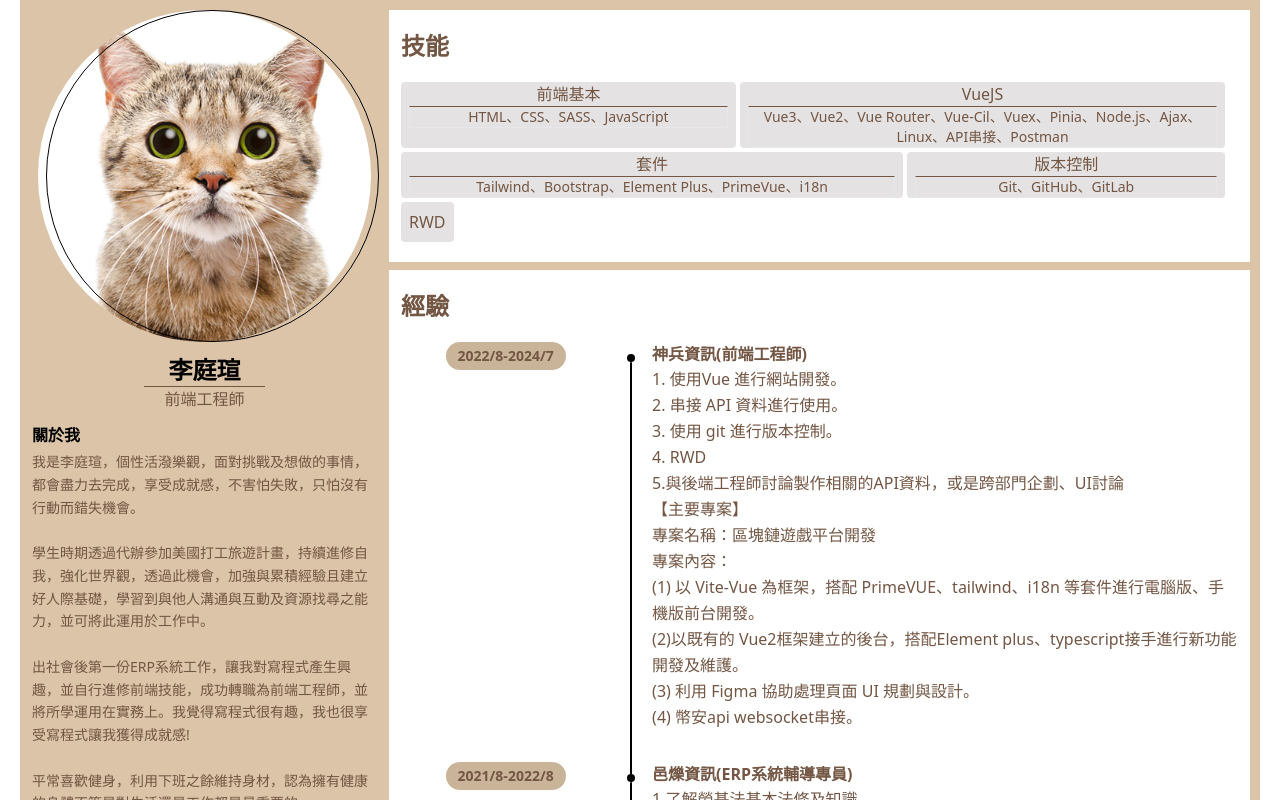
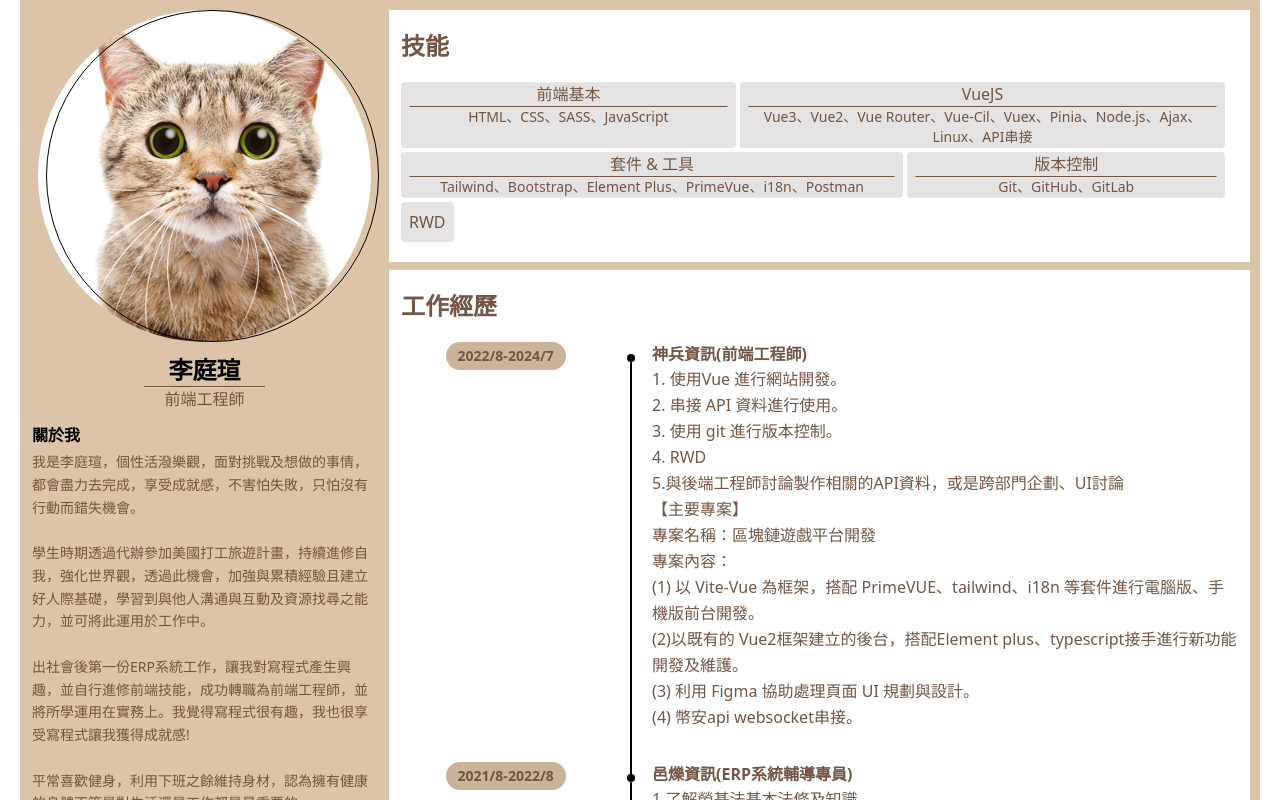
Before and after one commit to tingxuan0911/myResume, a Vue app: page / in a window 1280 px wide. Shown: the top 800 px of the page. Built offline with nearby package versions, Linux system fonts and the light colour scheme.

Commit message:
一些修改

```diff
--- a/index.html
+++ b/index.html
@@ -2,10 +2,10 @@
 <html lang="en">
   <head>
     <meta charset="UTF-8">
-    <!-- <link rel="icon" href="/favicon.ico"> -->
+    <link rel="icon" href="/src/img/resumeIcon.jpg">
     <meta name="viewport" content="width=device-width, initial-scale=1.0">
     <link href="./src/style.css" rel="stylesheet">
-    <title>Vite App</title>
+    <title>Ting-Xuan Li resume</title>
   </head>
   <body>
     <div id="app"></div>
--- a/src/components/experience.vue
+++ b/src/components/experience.vue
@@ -7,7 +7,7 @@ const device = inject("device");
 <template>
 
       <div class="bg-[#fff] py-5 px-3 mt-2">
-          <div class="text-2xl font-bold mb-5">經驗</div>
+          <div class="text-2xl font-bold mb-5">工作經歷</div>
           <!-- 經驗一 -->
           <div class="flex">
             <div class="w-[25%]">
--- a/src/components/skill.vue
+++ b/src/components/skill.vue
@@ -17,13 +17,13 @@ const device = inject("device");
               <div>VueJS</div>
               <div
                 class="text-sm border border-t-[#735643]"
-              >Vue3、Vue2、Vue Router、Vue-Cil、Vuex、Pinia、Node.js、Ajax、Linux、API串接、Postman</div>
+              >Vue3、Vue2、Vue Router、Vue-Cil、Vuex、Pinia、Node.js、Ajax、Linux、API串接</div>
             </div>
             <div class="w-[60%] rounded bg-[#E4E2E2] text-center hover:shadow-inner hover:shadow-zinc-400 px-2">
-              <div>套件</div>
+              <div>套件 & 工具</div>
               <div
                 class="text-sm border border-t-[#735643]"
-              >Tailwind、Bootstrap、Element Plus、PrimeVue、i18n</div>
+              >Tailwind、Bootstrap、Element Plus、PrimeVue、i18n、Postman</div>
             </div>
             <div class="w-[38%] rounded bg-[#E4E2E2] text-center hover:shadow-inner hover:shadow-zinc-400 px-2">
               <div>版本控制</div>
```
Also changed, not shown: src/img/resumeIcon.jpg (added).
